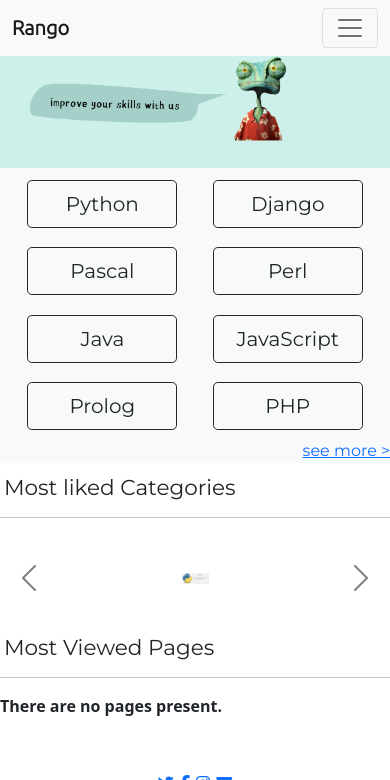
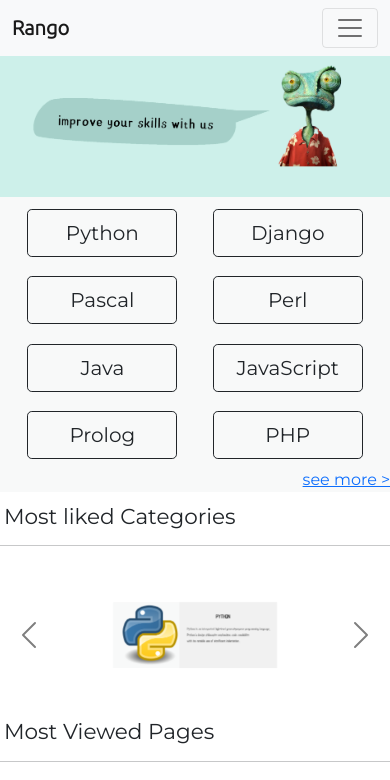
Before and after one commit to Rookies4/Rango, a Django app: page / in a window 390 px wide; the page is wider, and only the part inside the window is pictured. Shown: the top 780 px of that part. Run offline with Django 3.2, Linux system fonts and the light colour scheme; data that the repository does not hold is empty; some libraries are stand-ins or nearby versions.

Commit message:
bug fixed

```diff
--- a/static/css/index.css
+++ b/static/css/index.css
@@ -30,7 +30,7 @@ h4{
     padding:3% 0 0 1%;
 }
 .testimonials-image{
-    width: 10%;
+    width: 60%;
     margin: 20px;
 }
 .carousel-item{
@@ -49,9 +49,9 @@ h4{
       text-align: center;
     }
     .rango{
-      width:100%;
+      width:120%;
       position:static;
 
     }
 
-  }
+}
```
